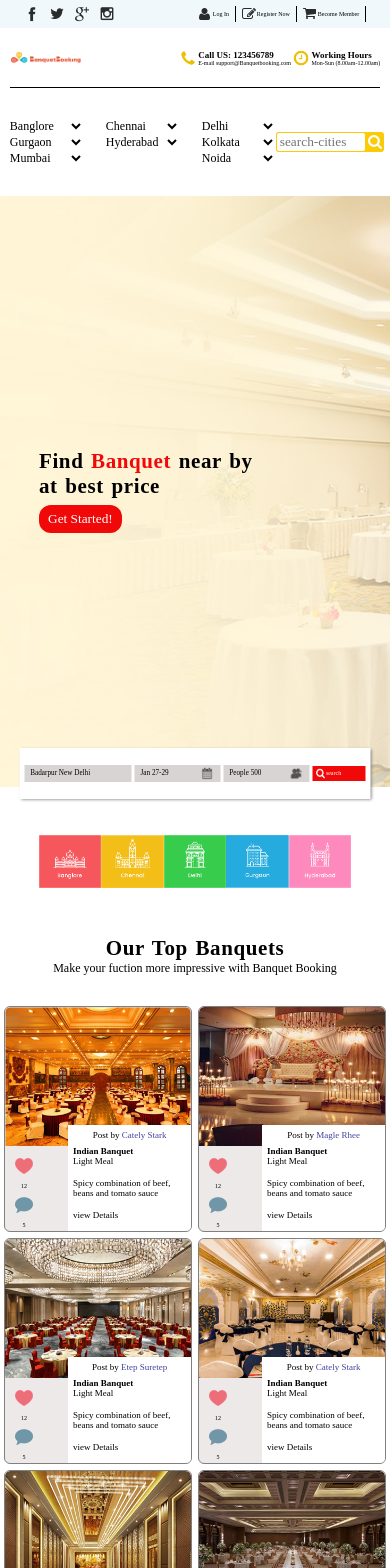
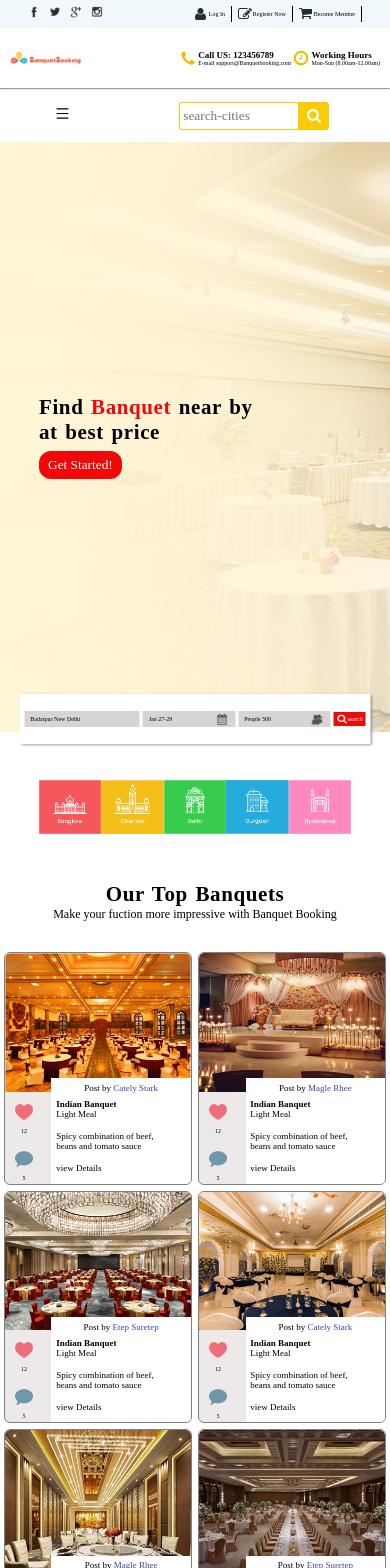
Before and after one commit to Av-Akshay/banquetboookinghomepage, a React (Create React App) app: page / in a window 390 px wide. Shown: the top 1568 px of the page. Built offline with nearby package versions, Linux system fonts and the light colour scheme; a web font is replaced by a local one.

Commit message:
refactor and style

```diff
--- a/package.json
+++ b/package.json
@@ -10,6 +10,7 @@
     "gh-pages": "^6.0.0",
     "react": "^18.2.0",
     "react-dom": "^18.2.0",
+    "react-icons": "^4.11.0",
     "react-scripts": "5.0.1",
     "web-vitals": "^2.1.4"
   },
--- a/src/components/BanquetCommonComponent.jsx
+++ b/src/components/BanquetCommonComponent.jsx
@@ -9,11 +9,11 @@ const BanquetCommonComponent = (props) => {
         <img src={Banquet} alt="banquet" />
       </div>
       <div className="rating">
-        <div>
+        <div className="banquet_Rating">
           <img src={Heart} alt="heart" />
           <p>12</p>
         </div>
-        <div>
+        <div className="banquet_Rating">
           <img src={Comment} alt="comment" />
           <p>5</p>
         </div>
--- a/src/components/CommonOffer.jsx
+++ b/src/components/CommonOffer.jsx
@@ -21,7 +21,7 @@ const CommonOffer = (props) => {
           vel repellendus officia fuga, quo soluta libero omnis, voluptas
         </p>
         <button style={background} className="offer_button">
-          Read More
+          Read More {`>>`}
         </button>
       </div>
     </div>
--- a/src/components/FirstOffer.jsx
+++ b/src/components/FirstOffer.jsx
@@ -3,8 +3,10 @@ import React from "react";
 const FirstOffer = () => {
   return (
     <div className="first_offer_comp">
-      <h2>Frank Lamperd</h2>
-      <p> 20 jan, 2020</p>
+      <div className="first_offer_heading">
+        <h2>Frank Lamperd</h2>
+        <p> 20 jan, 2020</p>
+      </div>
       <h2>
         Make a better world through digital <br /> creative media
       </h2>
--- a/src/components/Fotter.jsx
+++ b/src/components/Fotter.jsx
@@ -50,7 +50,8 @@ const Fotter = () => {
 
       <div className="footer_bottom_section">
         <p>
-          ⓒ {new Date().getUTCFullYear()} AkshayChauhan. All Rights Reserved
+          Copyright ⓒ {new Date().getUTCFullYear()} Banquet Booking. All right
+          reserved Designed by GreenusysTechnology
         </p>
       </div>
     </footer>
--- a/src/components/Menu.jsx
+++ b/src/components/Menu.jsx
@@ -1,9 +1,54 @@
 import React from "react";
+import { useState } from "react";
+import { AiOutlineMenu } from "react-icons/ai";
 import { Search } from "../images";
 
 const Menu = () => {
+  const [toggle, setToggle] = useState(false);
+
   return (
     <div className="menu">
+      <div className="hidden_div">
+        <button className="toggle_menu">
+          <AiOutlineMenu
+            onClick={() => {
+              toggle ? setToggle(false) : setToggle(true);
+            }}
+          />
+        </button>
+        {toggle ? (
+          <div className="toggle">
+            <div className="box">
+              <div className="flex_box">
+                <select className="select" id="cars">
+                  <option value="Banglore">Banglore</option>
+                </select>
+                <select className="select" id="cars">
+                  <option value="Chennai">Chennai</option>
+                </select>
+                <select className="select" id="cars">
+                  <option value="Delhi">Delhi</option>
+                </select>
+                <select className="select" id="cars">
+                  <option value="Gurgaon">Gurgaon</option>
+                </select>
+                <select className="select" id="cars">
+                  <option value="Hyderabad">Hyderabad</option>
+                </select>
+                <select className="select" id="cars">
+                  <option value="Kolkata">Kolkata</option>
+                </select>
+                <select className="select" id="cars">
+                  <option value="Mumbai">Mumbai</option>
+                </select>
+                <select className="select" id="cars">
+                  <option value="Noida">Noida</option>
+                </select>
+              </div>
+            </div>
+          </div>
+        ) : null}
+      </div>
       <div className="select-cities">
         <select className="select" id="cars">
           <option value="Banglore">Banglore</option>
@@ -31,6 +76,7 @@ const Menu = () => {
         </select>
       </div>
       <div className="search">
+        <div className="input_search">
           <input
             className="search-cities"
             type="text"
@@ -39,6 +85,7 @@ const Menu = () => {
           <img className="search-icon" src={Search} alt="search-icon" />
         </div>
       </div>
+    </div>
   );
 };
 
--- a/src/components/Nav.jsx
+++ b/src/components/Nav.jsx
@@ -3,6 +3,7 @@ import { Banquet, Call, Working } from "../images";
 
 const Nav = () => {
   return (
+    <div>
       <div className="nav">
         <img
           className="banquet-logo"
@@ -26,6 +27,8 @@ const Nav = () => {
           </div>
         </div>
       </div>
+      <hr />
+    </div>
   );
 };
 
--- a/src/index.css
+++ b/src/index.css
@@ -22,6 +22,7 @@ html {
 .social {
   display: flex;
   gap: 1.5rem;
+  height: 2rem;
 }
 .log-In {
   display: flex;
@@ -40,7 +41,7 @@ html {
   align-items: center;
   height: 10rem;
   justify-content: space-between;
-  border-bottom: 0.1rem solid black;
+  /* border-bottom: 0.1rem solid black; */
 }
 
 .Call-Working {
@@ -58,37 +59,81 @@ html {
 /* ================menu component css================= */
 
 .menu {
-  width: 90%;
+  width: 100%;
   margin: 2rem auto;
   display: flex;
-  justify-content: space-between;
+  justify-content: space-around;
   align-items: center;
-}
-.select-cities {
-  display: flex;
-  justify-content: space-between;
-  width: 50%;
+  position: relative;
 }
 .select {
   border: none;
   outline: none;
-  width: 15rem;
   background-color: #fff;
 }
-
+.select-cities {
+  display: flex;
+  align-items: center;
+  width: 50%;
+  justify-content: space-between;
+}
 .search {
+  width: 25%;
+  text-align: center;
+}
+.input_search {
   display: flex;
+  width: 20rem;
+  align-items: center;
+  gap: 1rem;
+  border-radius: 0.5rem;
   background-color: rgb(252, 203, 7);
-  border-radius: 0.5rem;
 }
 .search-cities {
-  padding: 0.1rem 0.5rem;
+  padding: 0.8rem 0.5rem;
   outline: none;
   border-radius: 0.5rem;
   border: 0.2rem solid rgb(252, 203, 7);
 }
 .search-icon {
   padding: 0.2rem;
+}
+.hidden_div {
+  display: none;
+}
+
+.toggle_menu {
+  font-size: 2.5rem;
+  background: transparent;
+  border: none;
+  outline: none;
+  cursor: pointer;
+}
+.toggle {
+  width: 118%;
+  height: 70vh;
+  background: rgba(0, 0, 0, 0.5);
+  position: absolute;
+  top: 4rem;
+  left: -15rem;
+  z-index: 99;
+}
+.box {
+  width: 100%;
+  height: 80vh;
+  display: flex;
+  align-items: center;
+  justify-content: center;
+}
+.flex_box {
+  display: flex;
+  flex-direction: column;
+  gap: 1rem;
+}
+.flex_box .select {
+  background: transparent;
+  font-size: 2.8rem;
+  color: #fff;
 }
 
 /*====================== Center-section css================================================== */
@@ -124,6 +169,7 @@ html {
   border: none;
   outline: none;
   color: white;
+  cursor: pointer;
 }
 
 .banquet_info {
@@ -132,7 +178,7 @@ html {
   align-items: center;
   padding: 0rem 0.8rem;
   column-gap: 0.5rem;
-  grid-template-columns: 1fr 0.8fr 0.8fr 0.5fr;
+  grid-template-columns: 1fr 0.8fr 0.8fr 0.2fr;
   box-shadow: 0.2rem 0.2rem 0.5rem gray;
   height: 6vh;
   position: absolute;
@@ -149,18 +195,15 @@ html {
   align-items: center;
   background-color: rgb(217, 212, 212);
 }
-.about_banquet p {
-  font-size: 1.2rem;
-}
-
 .banquet-info-search-button {
   display: flex;
   align-items: center;
   background-color: rgb(241, 8, 8);
   border: none;
   outline: none;
+  justify-content: space-around;
   color: #fff;
-  padding: 0.5rem 0.5rem;
+  padding: 0.3rem 0.5rem;
 }
 
 /* =========================cities component css======================================= */
@@ -205,8 +248,18 @@ html {
 }
 .rating {
   float: left;
-  text-align: center;
   margin: 2rem;
+  display: flex;
+  align-items: center;
+  justify-content: center;
+  gap: 1.5rem;
+  flex-direction: column;
+}
+.banquet_Rating {
+  display: flex;
+  justify-content: center;
+  align-items: center;
+  flex-direction: column;
 }
 .sub_card {
   position: absolute;
@@ -247,20 +300,21 @@ html {
   margin-bottom: 5rem;
 }
 .simple_steps {
-  width: 80%;
+  width: 90%;
   margin: auto;
 }
 .find_banquet {
   display: grid;
   align-items: center;
-  grid-template-columns: 0.8fr 1fr;
+  grid-template-columns: repeat(2, 1fr);
 }
 .banquet_steps {
   display: grid;
-  grid-template-rows: repeat(3, 1fr);
+  grid-template-rows: repeat(3, 0.6fr);
   margin-left: 5rem;
   align-items: center;
   justify-content: center;
+  row-gap: 2rem;
 }
 .banquet_steps img {
   width: 5rem;
@@ -315,7 +369,7 @@ html {
   height: 40rem;
 }
 .banquet_growth {
-  width: 90%;
+  width: 70%;
   margin: auto;
   display: flex;
   align-items: center;
@@ -355,24 +409,31 @@ html {
   width: 90%;
   margin: 5rem auto;
   display: grid;
-  gap: 2.5rem;
+  gap: 3rem;
   grid-template-columns: repeat(3, 1fr);
 }
 .first_offer_comp {
   background-color: rgb(241, 8, 8);
   display: flex;
-  gap: 2rem;
+  gap: 2.5rem;
   flex-direction: column;
-  border-radius: 2rem;
+  border-radius: 2rem 2rem 0 2rem;
   padding: 5rem;
   color: #fff;
 }
+.first_offer_heading {
+  display: flex;
+  flex-direction: column;
+  gap: 1rem;
+}
 .offer_btn {
   color: white;
-  padding: 1.5rem 0.8rem;
+  padding: 1.5rem 0.5rem;
   border-radius: 50%;
   border: 0.1rem solid #fff;
   background-color: rgb(241, 8, 8);
+  margin-top: 5rem;
+  cursor: pointer;
 }
 .offer_card {
   display: flex;
@@ -383,17 +444,19 @@ html {
 .offer_button {
   border: none;
   outline: none;
-  width: 7rem;
-  border-bottom: s;
+  width: 10rem;
+  border-bottom: 0.2rem solid;
+  cursor: pointer;
 }
 .common_offer_card {
-  border-radius: 2rem;
+  border-radius: 2rem 2rem 0 2rem;
   padding: 2rem;
 }
 .offer_lorem {
   display: flex;
   flex-direction: column;
-  gap: 1.8rem;
+  gap: 2rem;
+  margin-top: 1rem;
 }
 /*======================== footer componennts================== */
 footer {
@@ -425,26 +488,28 @@ footer {
   border-left: 0.1rem solid black;
   padding: 1rem 0rem 0rem 1rem;
 }
-.footer_links ul {
-  font-size: 1.2rem;
+ul {
+  font-size: 1.5rem;
   list-style-type: none;
   line-height: 1.8rem;
+}
+ul li {
+  margin-top: 0.2rem;
 }
 .footer_conditions {
   border-left: 0.1rem solid black;
   padding: 1rem 0rem 0rem 1rem;
 }
-.footer_conditions ul {
-  list-style-type: none;
-  font-size: 1.2rem;
-  line-height: 1.8rem;
-}
+
 .footer_submit {
   border-left: 0.1rem solid black;
   padding: 1rem 0rem 0rem 1rem;
   display: flex;
   flex-direction: column;
   gap: 2rem;
+}
+.footer_submit label {
+  font-size: 1.5rem;
 }
 form {
   display: flex;
@@ -458,11 +523,12 @@ form input {
   border: none;
   outline: none;
   color: #fff;
+  cursor: pointer;
   background-color: rgb(241, 8, 8);
 }
 .footer_bottom_section {
   background-color: #ffd700;
-  padding: 0.8rem 0;
+  padding: 1.8rem 0;
 }
 .footer_bottom_section p {
   text-align: center;
@@ -478,12 +544,14 @@ form input {
   .head {
     gap: 36vw;
   }
-  .menu {
-    width: 97%;
-    margin: 5rem auto;
-  }
   .banquet-logo {
     width: 25rem;
+  }
+  .input_search {
+    width: 22rem;
+  }
+  .select-cities {
+    width: 60%;
   }
   .simple_steps {
     width: 90%;
@@ -493,12 +561,27 @@ form input {
   }
 }
 
-@media (max-width: 780px) {
+@media (max-width: 790px) {
   html {
     font-size: 50%;
   }
   p {
     font-size: 1.2rem;
+  }
+  .hidden_div {
+    display: block;
+  }
+  .toggle {
+    width: 105%;
+    height: 70vh;
+    background: rgba(0, 0, 0, 0.5);
+    position: absolute;
+    top: 4rem;
+    left: -1rem;
+    z-index: 99;
+  }
+  .select-cities {
+    display: none;
   }
   .nav {
     width: 95%;
@@ -512,6 +595,9 @@ form input {
   .select-cities {
     width: 75%;
   }
+  .input_search {
+    width: 25rem;
+  }
 
   .about_banquet img {
     width: 3rem;
@@ -519,9 +605,6 @@ form input {
   }
   .common-style-nav {
     gap: 0.2rem;
-  }
-  .select-cities {
-    flex-wrap: wrap;
   }
   .our_top_banquets {
     width: 95%;
@@ -541,6 +624,10 @@ form input {
   }
   .simple_steps {
     width: 100%;
+  }
+  .search {
+    width: 40%;
+    text-align: center;
   }
   .offers h1::after {
     left: 30%;
@@ -563,7 +650,7 @@ form input {
 @media (max-width: 500px) {
   form input {
     padding: 0.5rem 0.8rem;
-    width: 20rem;
+    width: 15rem;
   }
   .banquet-logo {
     width: 16rem;
@@ -590,7 +677,6 @@ form input {
   }
   .sub_card {
     padding: 0.8rem;
-    width: 66%;
   }
   .banquet_growth {
     width: 96%;
@@ -627,7 +713,7 @@ form input {
     width: 40%;
   }
   .search-cities {
-    width: 15rem;
+    width: 20rem;
   }
   .Steps {
     width: 95%;
```
Also changed, not shown: 1 other file (tests, documents, lock files or other folders). Lines whose indentation alone changed are shown as unchanged.
